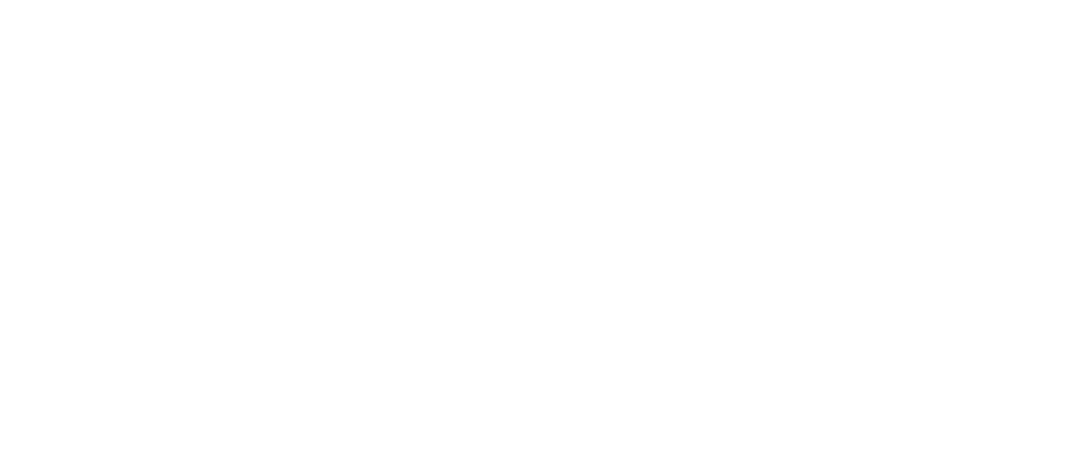
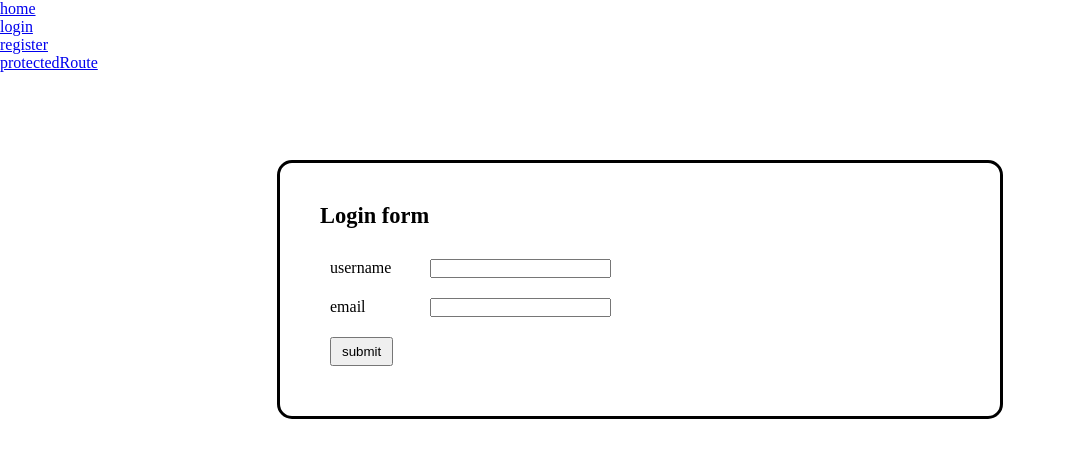
Before and after one commit to swandevagency/nuxt-js-practice, a Nuxt app in the folder frontend/: page /login in a window 1280 px wide. Before the commit this address had no page. Shown: the top 458 px of the page, without its empty margins (0-1066 px from the left). Built offline with nearby package versions, Linux system fonts and the light colour scheme.

Commit message:
authentication complete !

```diff
--- /dev/null
+++ b/frontend/components/CheckEmail.vue
@@ -0,0 +1,15 @@
+<template>
+  <div>
+      <h3>please check your email to continue !</h3>
+  </div>
+</template>
+
+<script>
+export default {
+
+}
+</script>
+
+<style>
+
+</style>
--- a/frontend/components/Login.vue
+++ b/frontend/components/Login.vue
@@ -1,15 +1,128 @@
 <template>
-  <div>
-      <h3>;slfakj</h3>
-  </div>
+    <div>
+        <form class="login-form-wrapper" @submit.prevent="loginAdmin">
+
+            <div class="register-form-title">
+                <h3>Login form</h3>
+            </div>
+
+            <ul class="login-from-inputs">
+
+                <!-- username -->
+                <li>
+
+                    <label for="username">username</label>
+                    <input type="text" v-model="username.value" name="username" id="username">
+                    <span>{{username.error}}</span>
+
+                </li>
+
+                <!-- email -->
+                <li>
+
+                    <label for="email">email</label>
+                    <input type="email" v-model="email.value" name="email" id="email">
+                    <span>{{email.error}}</span>
+
+                </li>
+
+
+
+            </ul>
+
+
+            <input type="submit" value="submit" class="submit-button" id="submit">
+
+
+        </form>
+    </div>
 </template>
 
 <script>
 export default {
+    methods: {
+        async loginAdmin(){
+            try {
+                const {
+                    email: {
+                        value:email
+                    },
+                    username: {
+                        value:username
+                    },
+                } = this
+
+                const body = {
+                    username,
+                    email
+                }
+                const headers = {}
+
+                const config = {
+                    headers,
+                    ...body
+                }
+
+                const url = '/admin/login'
+
+                const res = await this.$axios.post(url, config);
+                this.$router.push('/checkMail');
+                console.log(res.data);
+            } catch (error) {
+                console.log(error.message);
+            }
+        },
+    },
+    data() {
+        return{
+            username: {
+                value: '',
+                error: null
+            },
+            email: {
+                value: '',
+                error: null
+            }
+        }
+    },
+    props: [
+        "yo"
+    ]
 
 }
 </script>
 
-<style>
+<style >
+.login-form-wrapper{
+    width: 50%;
+    padding: 40px;
+    margin: auto;
+    border: 3px solid black;
+    border-radius: 15px;
+}
+.login-form-title  {
+    margin-bottom: 20px;
+    font-size: 1.2em;
+}
+
+.login-from-inputs label {
+    display: inline-block;
+    min-width: 100px;
+}
+.login-from-inputs li {
+    margin: 10px;
+    list-style-type: none;
+}
+
+.submit-button {
+    margin: 10px;
+    padding: 5px 10px;
+}
+
+.login-from-inputs{
+    display: flex;
+    flex-direction: column;
+    justify-content: center;
+}
 
 </style>
--- /dev/null
+++ b/frontend/components/PasswordValidation.vue
@@ -0,0 +1,118 @@
+<template>
+    <div>
+        <form class="authenticate-form-wrapper" @submit.prevent="authenticateAdmin">
+
+            <div class="register-form-title">
+                <h3>authenticate form</h3>
+            </div>
+
+            <ul class="authenticate-from-inputs">
+
+                <!-- password -->
+                <li>
+
+                    <label for="password">password</label>
+                    <input type="password" v-model="password.value" name="password" id="password">
+                    <span>{{password.error}}</span>
+
+                </li>
+
+
+
+            </ul>
+
+
+            <input type="submit" value="submit" class="submit-button" id="submit">
+
+
+        </form>
+    </div>
+</template>
+
+<script>
+export default {
+    name: "PasswordValidation",
+    methods: {
+        async authenticateAdmin(){
+            try {
+                const {
+                    password: {
+                        value:password
+                    },
+
+                } = this
+
+                const {username, email, token:authorization} = this.authData;
+
+                const body = {
+                    password,
+                    username,
+                    email,
+                }
+
+                const headers = {
+                    authorization
+                }
+
+                const url = '/admin/authenticate'
+
+                const res = await this.$axios.post(url, body, {
+                    withCredentials: true,
+                    headers
+                });
+                console.log(res);
+                console.log(res.data);
+            } catch (error) {
+                console.log(error.message);
+            }
+        },
+    },
+    data() {
+        return{
+            password: {
+                value: '',
+                error: null
+            },
+        }
+    },
+    props: [
+        "authData"
+    ]
+
+}
+</script>
+
+<style >
+.authenticate-form-wrapper{
+    width: 50%;
+    padding: 40px;
+    margin: auto;
+    border: 3px solid black;
+    border-radius: 15px;
+}
+.authenticate-form-title  {
+    margin-bottom: 20px;
+    font-size: 1.2em;
+}
+
+.authenticate-from-inputs label {
+    display: inline-block;
+    min-width: 100px;
+}
+.authenticate-from-inputs li {
+    margin: 10px;
+    list-style-type: none;
+}
+
+.submit-button {
+    margin: 10px;
+    padding: 5px 10px;
+}
+
+.authenticate-from-inputs{
+    display: flex;
+    flex-direction: column;
+    justify-content: center;
+}
+
+</style>
--- a/frontend/components/Register.vue
+++ b/frontend/components/Register.vue
@@ -92,9 +92,19 @@ export default {
                     username,
                     email
                 }
+                const headers = {}
 
-                const res = await this.$axios.post("http://localhost:8080/api/v1/admin/register", body);
+                const config = {
+                    headers,
+                    ...body
+                }
+
+                const url = '/admin/register'
+
+                const res = await this.$axios.post(url, config);
+
                 console.log(res.data);
+                this.$router.push('/checkMail');
             } catch (error) {
                 console.log(error.message);
             }
--- a/frontend/nuxt.config.js
+++ b/frontend/nuxt.config.js
@@ -33,6 +33,13 @@ export default {
 
   // Modules: https://go.nuxtjs.dev/config-modules
   modules: ['@nuxtjs/axios'],
+  axios: {
+    baseURL: "http://localhost:8080/api/v1",
+    // credentials: true,
+    // init(axios) {
+    //   axios.defaults.withCredentials = true
+    // }
+  },
 
   // Build Configuration: https://go.nuxtjs.dev/config-build
   build: {
--- /dev/null
+++ b/frontend/pages/checkMail.vue
@@ -0,0 +1,16 @@
+<template>
+  <div>
+      <NavBar/>
+      <CheckEmail/>
+  </div>
+</template>
+
+<script>
+export default {
+
+}
+</script>
+
+<style>
+
+</style>
--- /dev/null
+++ b/frontend/pages/emailAuth.vue
@@ -0,0 +1,29 @@
+<template>
+  <div>
+    <NavBar/>
+    <PasswordValidation :authData="authData"/>
+  </div>
+</template>
+
+<script>
+export default {
+  async asyncData({error, route}){
+
+    const {email, username, token} = route.query
+
+    if(!email || !username || !token){
+
+      error({status:404, message:"Not Found"})
+    }
+
+    const authData = {
+      email, username, token
+    }
+    return {authData};
+  },
+}
+</script>
+
+<style>
+
+</style>
--- a/frontend/pages/index.vue
+++ b/frontend/pages/index.vue
@@ -4,6 +4,15 @@
 
 <script>
 export default {
-
+  async asyncData({$axios}){
+    try {
+      const res = await $axios.get('/admin/checkAuthStatus', {
+        withCredentials: true,
+      });
+      console.log(res.data);
+    } catch (error) {
+      console.log(error);
+    }
+  }
 }
 </script>
--- /dev/null
+++ b/frontend/pages/login.vue
@@ -0,0 +1,28 @@
+<template>
+    <div>
+        <NavBar class="nav-bar"/>
+        <section class="login-wrpper">
+            <Login/>
+        </section>
+    </div>
+</template>
+
+<script>
+export default {
+
+}
+</script>
+
+<style>
+*{
+    margin: 0;
+    padding: 0;
+}
+.nav-bar{
+    height: 20vh;
+}
+.login-wrpper{
+    width: 100%;
+    height: 70vh;
+}
+</style>
```
